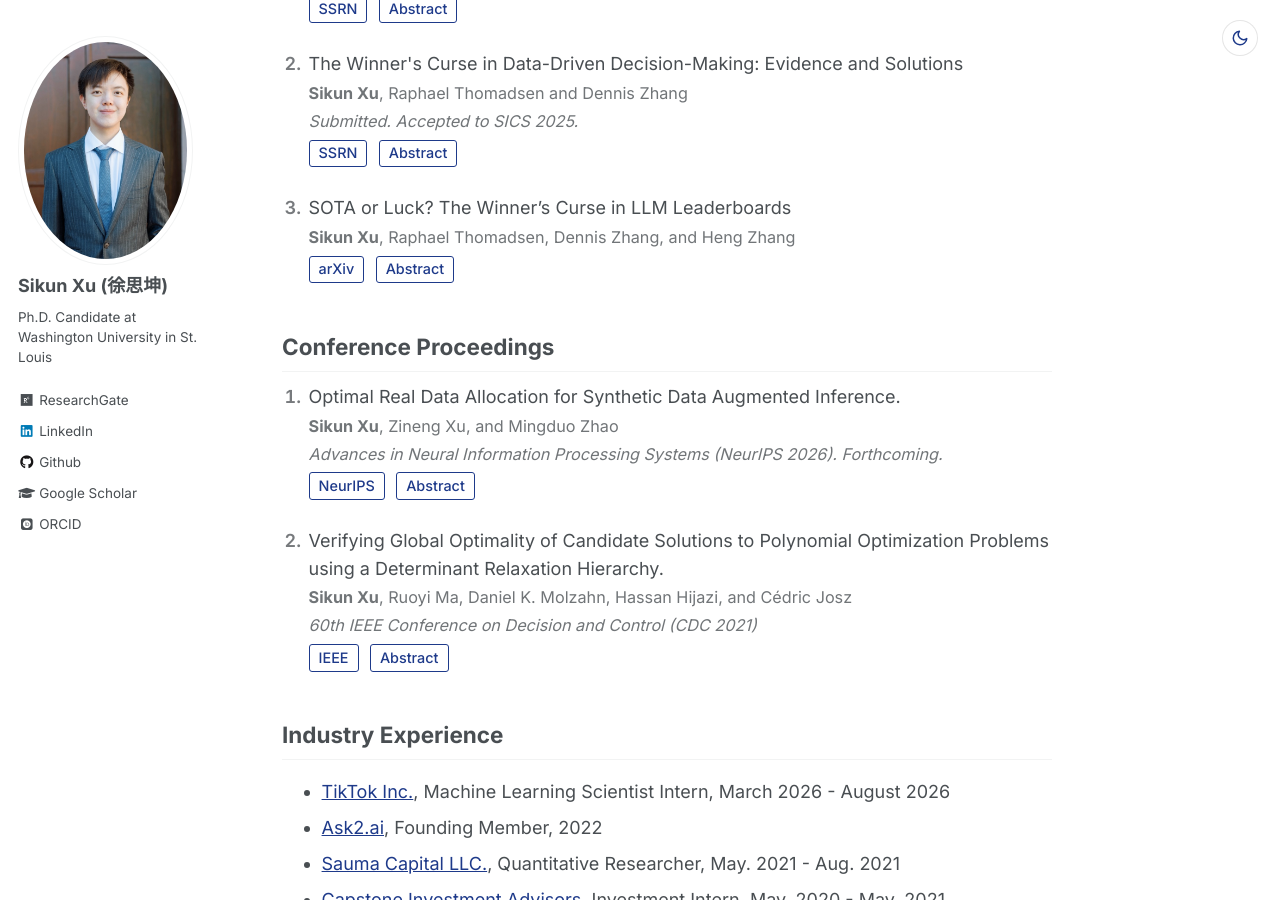
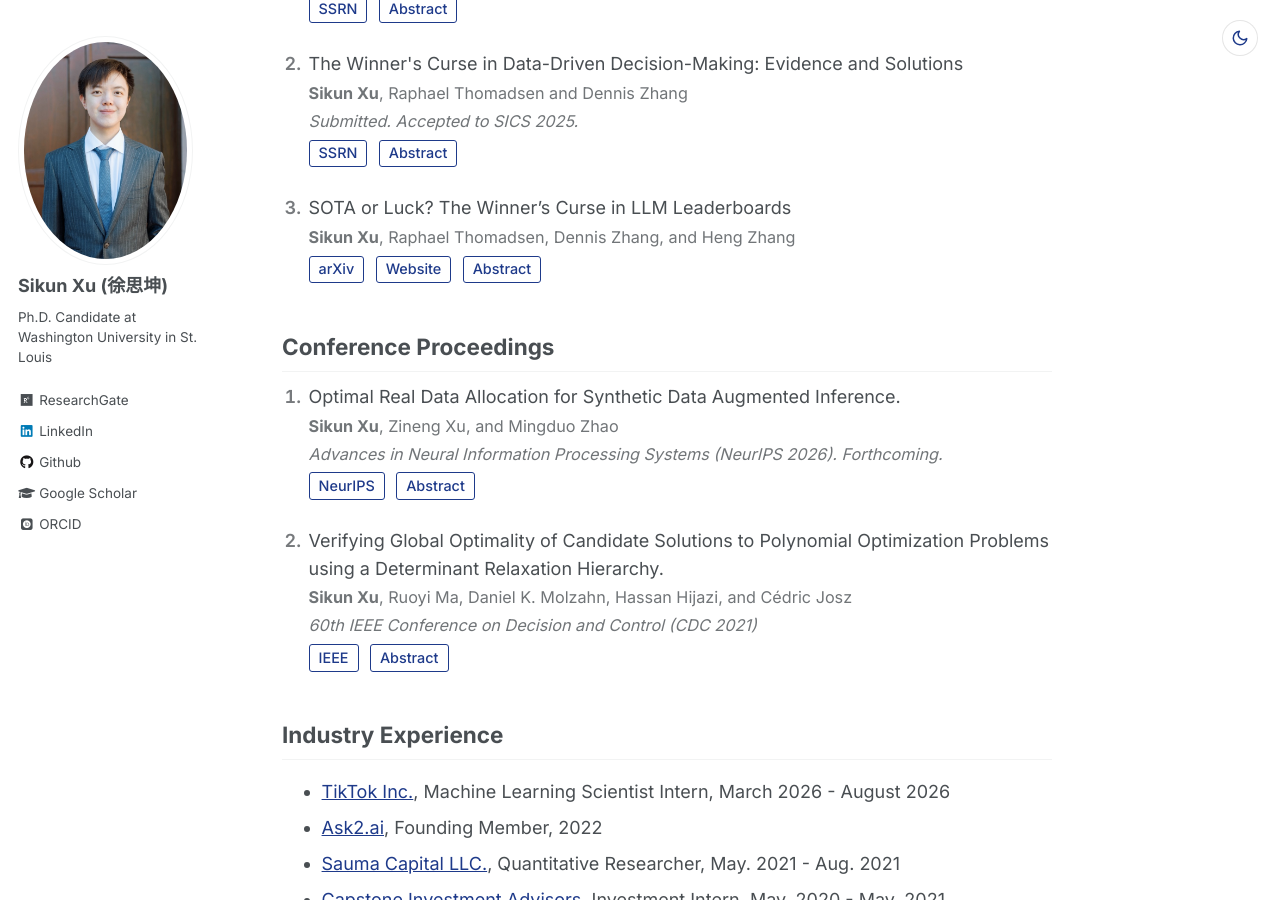
Before and after one commit to iamsikun/iamsikun.github.io, a Jekyll site: the page built from _pages/about.md, in a window 1280 px wide and 900 px high, scrolled down 987 px. Built offline with Jekyll 4.4.1, drawn with Linux system fonts in a browser that asks for light colours; some web fonts are replaced; formulas are drawn with MathJax 3.

Commit message:
Add project website button to SOTA or Luck paper
Support extra link buttons per paper via a links list.

Co-Authored-By: Claude Opus 5.5 <noreply@anthropic.com>

```diff
--- a/_includes/research-paper-list.html
+++ b/_includes/research-paper-list.html
@@ -10,7 +10,7 @@
       {% if paper.status_html %}
         <div class="paper-entry__status">{{ paper.status_html }}</div>
       {% endif %}
-      {% if paper.url or paper.abstract %}
+      {% if paper.url or paper.links or paper.abstract %}
         <div class="paper-entry__actions">
           {% if paper.url %}
             {% assign url_label = paper.url_type | default: "Paper" %}
@@ -23,6 +23,9 @@
             {% endunless %}
             <a class="paper-action-button" href="{{ paper.url }}" target="_blank" rel="noopener noreferrer">{{ url_label }}</a>
           {% endif %}
+          {% for link in paper.links %}
+            <a class="paper-action-button" href="{{ link.url }}" target="_blank" rel="noopener noreferrer">{{ link.label }}</a>
+          {% endfor %}
           {% if paper.abstract %}
             <details class="paper-abstract">
               <summary class="paper-action-button">Abstract</summary>
--- a/_includes/research-proceedings-list.html
+++ b/_includes/research-proceedings-list.html
@@ -12,7 +12,7 @@
           {% if proceeding.venue_html %}{{ proceeding.venue_html }}{% endif %}{% if proceeding.year %} ({{ proceeding.year }}).{% endif %}
         </div>
       {% endif %}
-      {% if proceeding.url or proceeding.abstract %}
+      {% if proceeding.url or proceeding.links or proceeding.abstract %}
         <div class="paper-entry__actions">
           {% if proceeding.url %}
             {% assign url_label = proceeding.url_type | default: "Paper" %}
@@ -25,6 +25,9 @@
             {% endunless %}
             <a class="paper-action-button" href="{{ proceeding.url }}" target="_blank" rel="noopener noreferrer">{{ url_label }}</a>
           {% endif %}
+          {% for link in proceeding.links %}
+            <a class="paper-action-button" href="{{ link.url }}" target="_blank" rel="noopener noreferrer">{{ link.label }}</a>
+          {% endfor %}
           {% if proceeding.abstract %}
             <details class="paper-abstract">
               <summary class="paper-action-button">Abstract</summary>
```
Also changed, not shown: _data/research.yml (+3 -0 lines).
